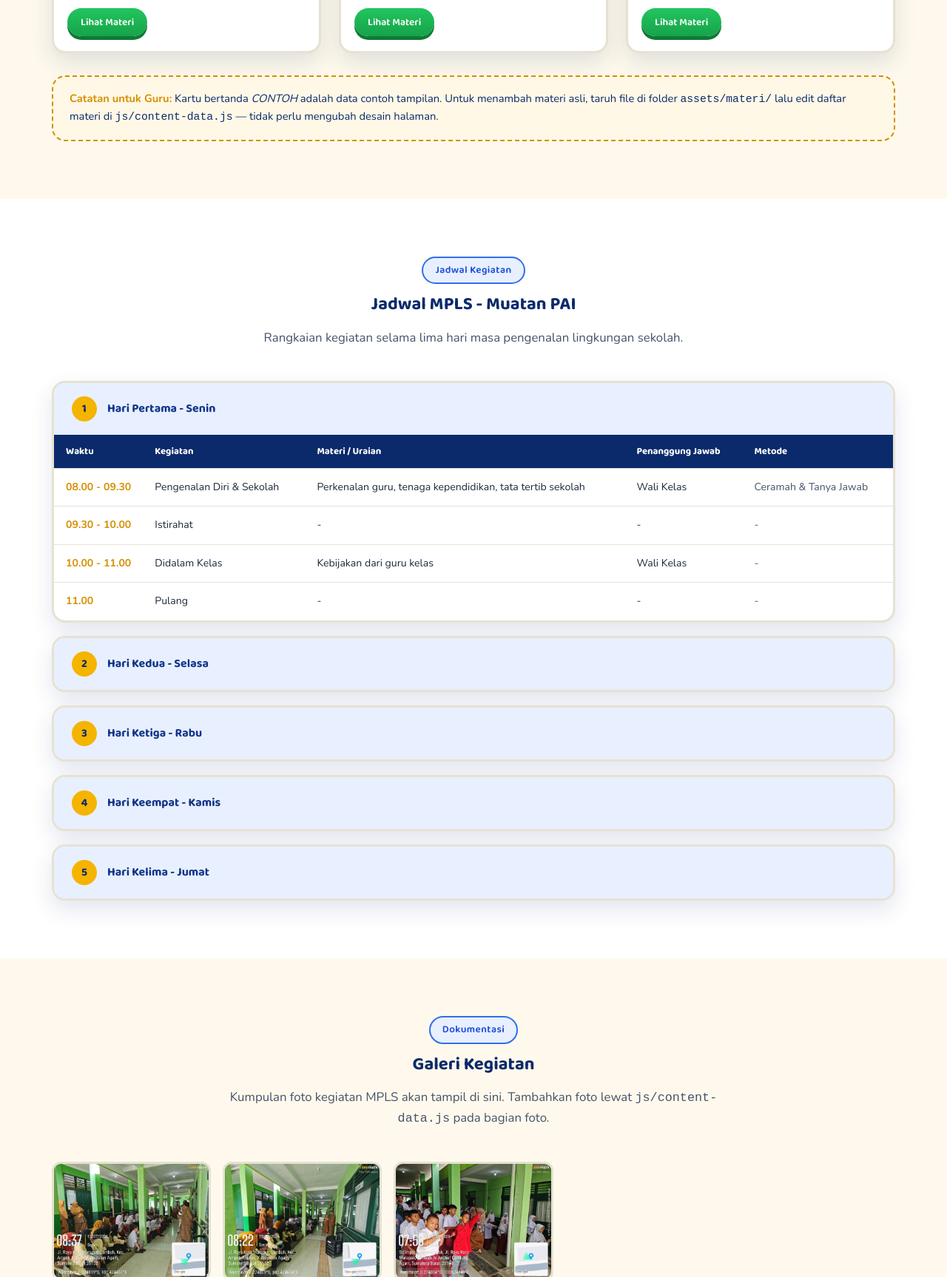
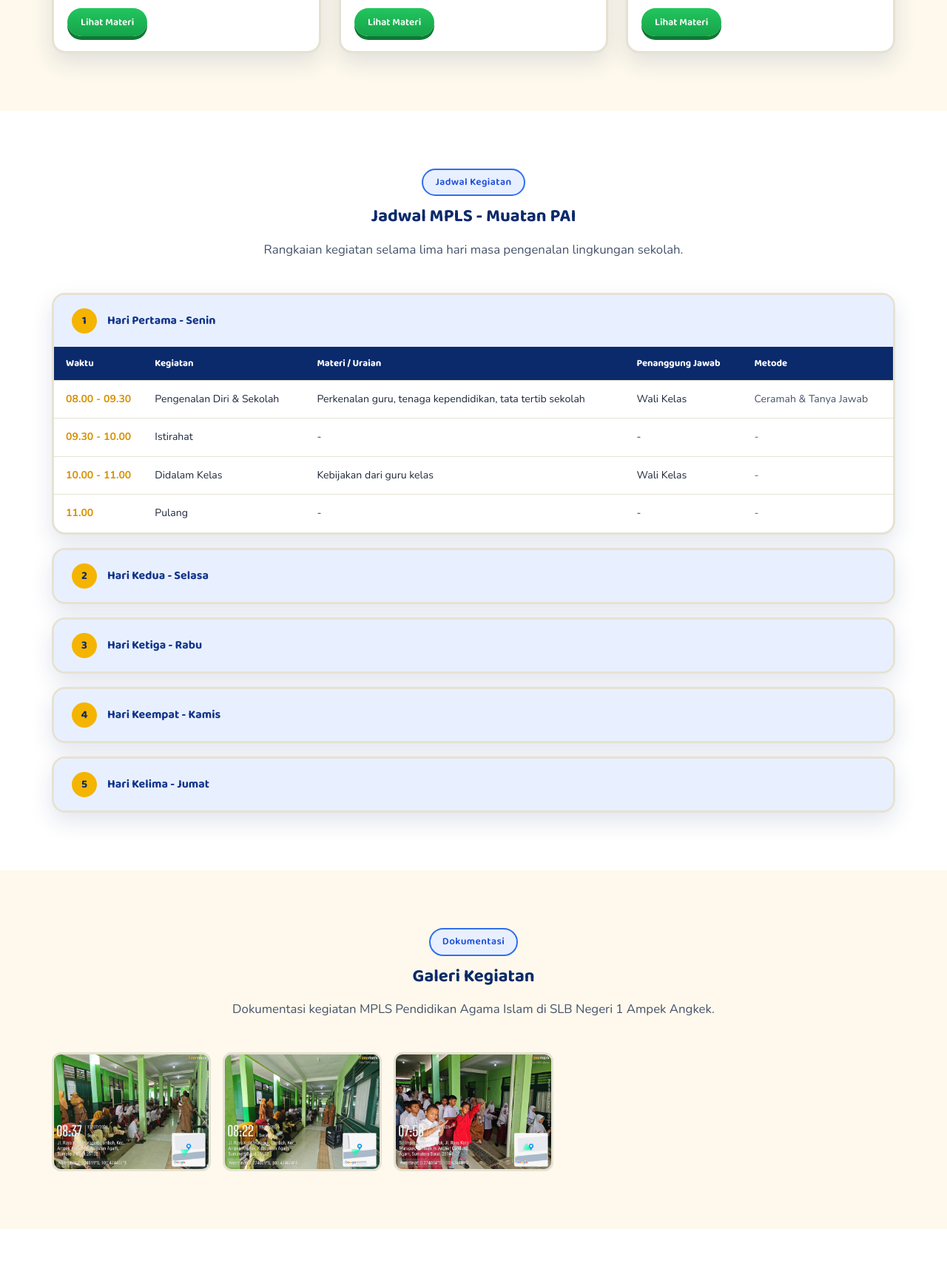
Before and after one commit to yosdipratama/mpiyosdipratama, a plain HTML site: page index.html in a window 1280 px wide. Shown: the part 3346-5073 px from the top of the page at 74% size. Drawn offline with nearby package versions, Linux system fonts and the light colour scheme.

Commit message:
Hilangkan catatan petunjuk teknis dari halaman Materi dan Galeri (#8)
Hapus kotak "Catatan untuk Guru" di bagian Materi dan teks instruksi
teknis di bagian Galeri agar tampilan situs lebih bersih untuk pengunjung.
Petunjuk cara menambah materi tetap ada di README.md.

Co-authored-by: Claude <noreply@anthropic.com>

```diff
--- a/index.html
+++ b/index.html
@@ -185,9 +185,6 @@
         <div class="materi-grid"></div>
       </div>
 
-      <div class="materi-note">
-        <strong>Catatan untuk Guru:</strong> Kartu bertanda <em>CONTOH</em> adalah data contoh tampilan. Untuk menambah materi asli, taruh file di folder <code>assets/materi/</code> lalu edit daftar materi di <code>js/content-data.js</code> — tidak perlu mengubah desain halaman.
-      </div>
     </div>
   </section>
 
@@ -210,7 +207,7 @@
       <div class="section-head">
         <span class="eyebrow">Dokumentasi</span>
         <h2>Galeri Kegiatan</h2>
-        <p>Kumpulan foto kegiatan MPLS akan tampil di sini. Tambahkan foto lewat <code>js/content-data.js</code> pada bagian foto.</p>
+        <p>Dokumentasi kegiatan MPLS Pendidikan Agama Islam di SLB Negeri 1 Ampek Angkek.</p>
       </div>
       <div class="galeri-grid"></div>
     </div>
```
